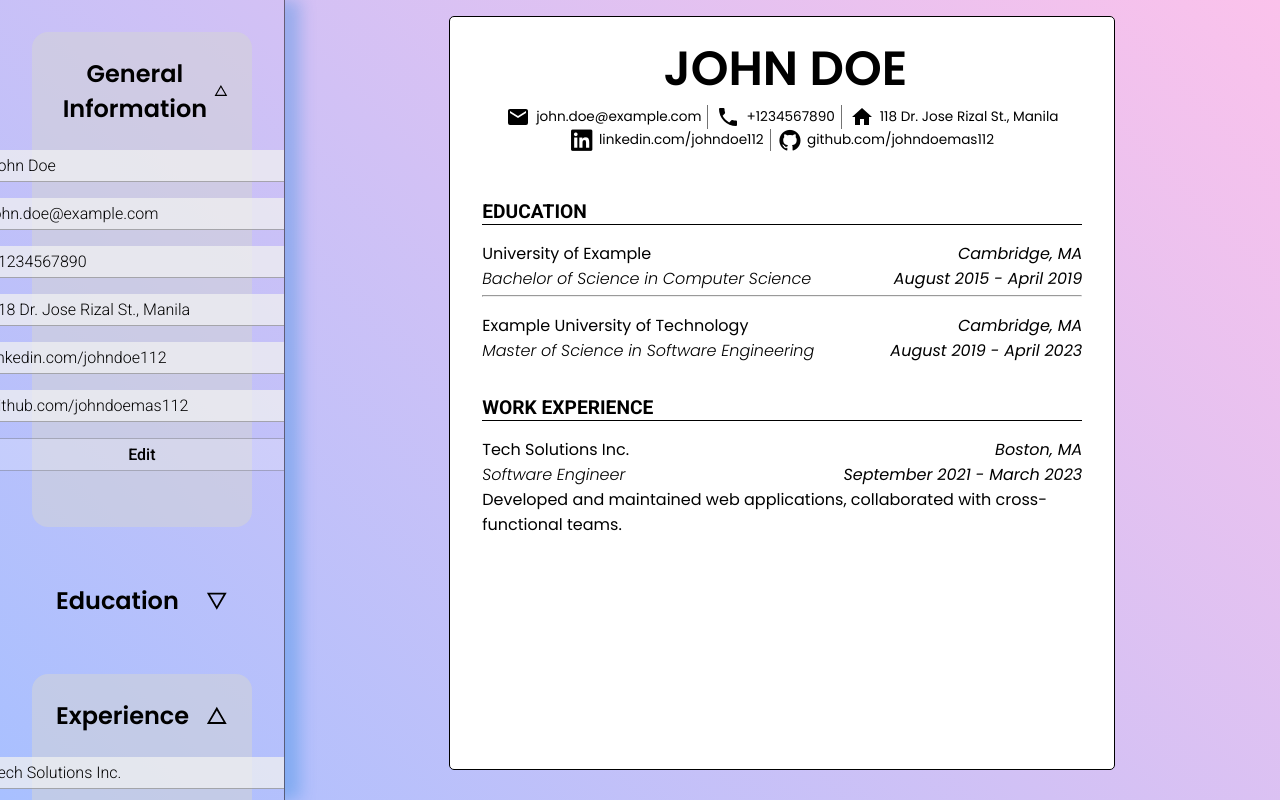
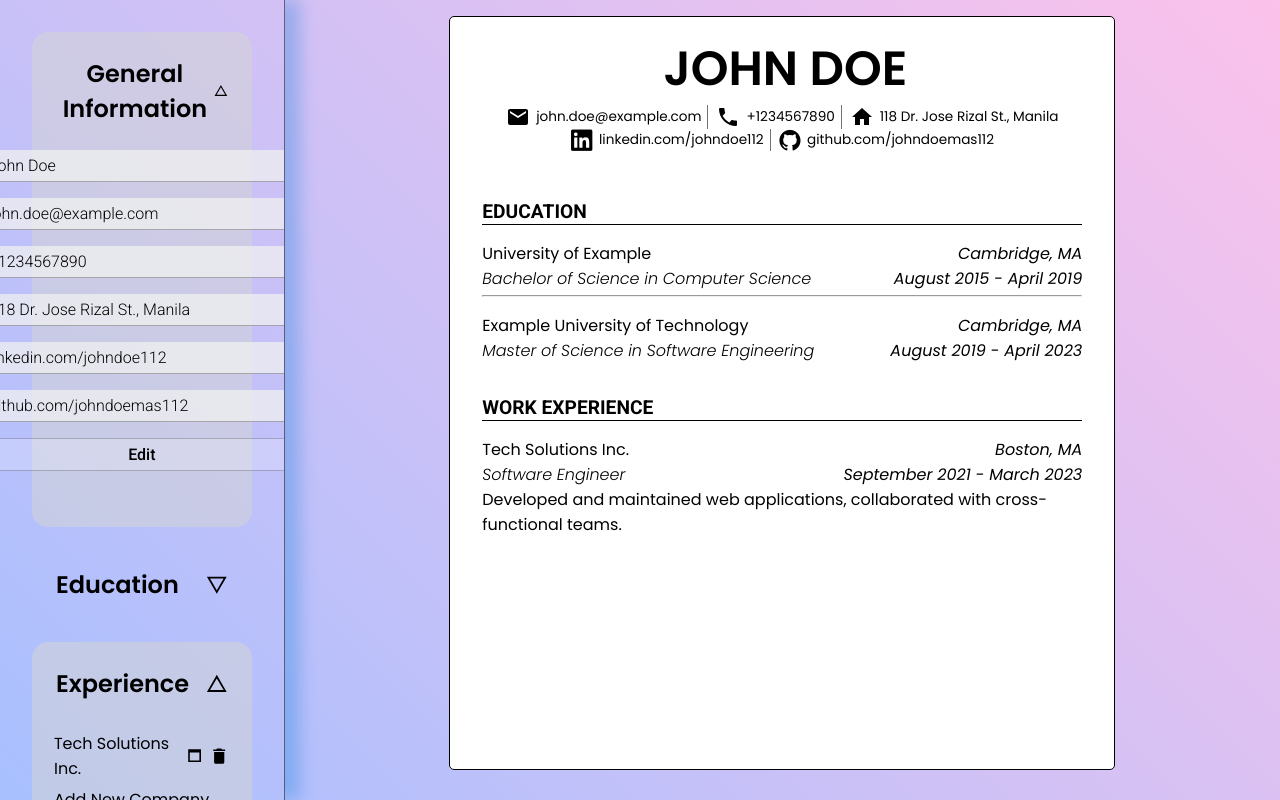
Before and after one commit to espiritukarl/odin-cv-application, a React (Vite) app: page / in a window 1280 px wide. Both pictures are taken after a click on the button "Experience". Built offline with nearby package versions, Linux system fonts and the light colour scheme.

Commit message:
Added functionality for expanding/collapsing Work items + remove button

```diff
--- a/src/components/Work.jsx
+++ b/src/components/Work.jsx
@@ -1,9 +1,19 @@
 import { useState } from "react";
 import placeholder from "../data/placeholder.json";
 import "../styles/form.css";
+import Icon from "@mdi/react";
+import {
+  mdiDelete,
+  mdiDeleteEmpty,
+  mdiWindowMinimize,
+  mdiWindowMaximize,
+} from "@mdi/js";
+import NewButton from "./FormBtn";
 
 function Work({ updateCV, workData, exp, index }) {
   const [info, setInfo] = useState(exp);
+  const [isHovered, setIsHovered] = useState(false);
+  const [showWorkContent, setShowWorkContent] = useState(false);
   const showAddWork = exp === placeholder.experience;
 
   function handleChange(e) {
@@ -33,10 +43,41 @@ function Work({ updateCV, workData, exp, index }) {
     setInfo(placeholder.experience);
   }
 
+  function handleWorkContent() {
+    setShowWorkContent(!showWorkContent);
+  }
+
   const isFormValid = Object.values(info).every((value) => value.trim() !== "");
 
   return (
     <>
+      {!showAddWork ? (
+        <div className="education-header">
+          <span className="poppins-regular">{exp.company}</span>
+          <span className="education-button-container">
+            <Icon
+              path={showWorkContent ? mdiWindowMinimize : mdiWindowMaximize}
+              size={0.8}
+              onClick={handleWorkContent}
+              className="section-expand"
+            />
+            <Icon
+              onMouseEnter={() => setIsHovered(true)}
+              onMouseLeave={() => setIsHovered(false)}
+              onClick={removeEntry}
+              path={isHovered ? mdiDeleteEmpty : mdiDelete}
+              size={0.85}
+              className="section-remove"
+            />
+          </span>
+        </div>
+      ) : (
+        <>
+          <span className="new-form poppins-regular">Add New Company</span>
+        </>
+      )}
+
+      {(showWorkContent || showAddWork) && (
         <section className="work-experience">
           <input
             type="text"
@@ -81,37 +122,23 @@ function Work({ updateCV, workData, exp, index }) {
             onChange={handleChange}
           />
 
-        {!showAddWork && (
-          <div className="button-container">
-            <button
-              type="button"
+          {showAddWork ? (
+            <NewButton
+              onClick={handleSubmit}
+              isFormValid={isFormValid}
+              className="section-submit"
+              buttonText="Add Education"
+            />
+          ) : (
+            <NewButton
               onClick={editEntry}
-              disabled={!isFormValid}
-              className="section-edit roboto-medium"
-            >
-              Edit
-            </button>
-            <button
-              type="button"
-              onClick={removeEntry}
-              className="section-remove roboto-medium"
-            >
-              Remove
-            </button>
-          </div>
-        )}
-
-        {showAddWork && (
-          <button
-            type="button"
-            onClick={handleSubmit}
-            disabled={!isFormValid}
-            className="section-submit roboto-medium"
-          >
-            Add Education
-          </button>
+              isFormValid={isFormValid}
+              className="section-edit"
+              buttonText="Edit"
+            />
           )}
         </section>
+      )}
     </>
   );
 }
--- a/src/styles/App.css
+++ b/src/styles/App.css
@@ -3,7 +3,7 @@
   display: flex;
   flex-direction: column;
   justify-content: flex-start;
-  gap: 32px;
+  gap: 16px;
 
   border-right: 1px solid rgba(0, 0, 0, 0.514);
   box-shadow: 15px 0 15px rgba(0, 118, 215, 0.274);
--- a/src/styles/form.css
+++ b/src/styles/form.css
@@ -26,7 +26,7 @@ textarea:focus {
 }
 
 textarea {
-  height: 60px;
+  height: 120px;
   resize: none;
 }
 
```
Lines whose indentation alone changed are shown as unchanged.
